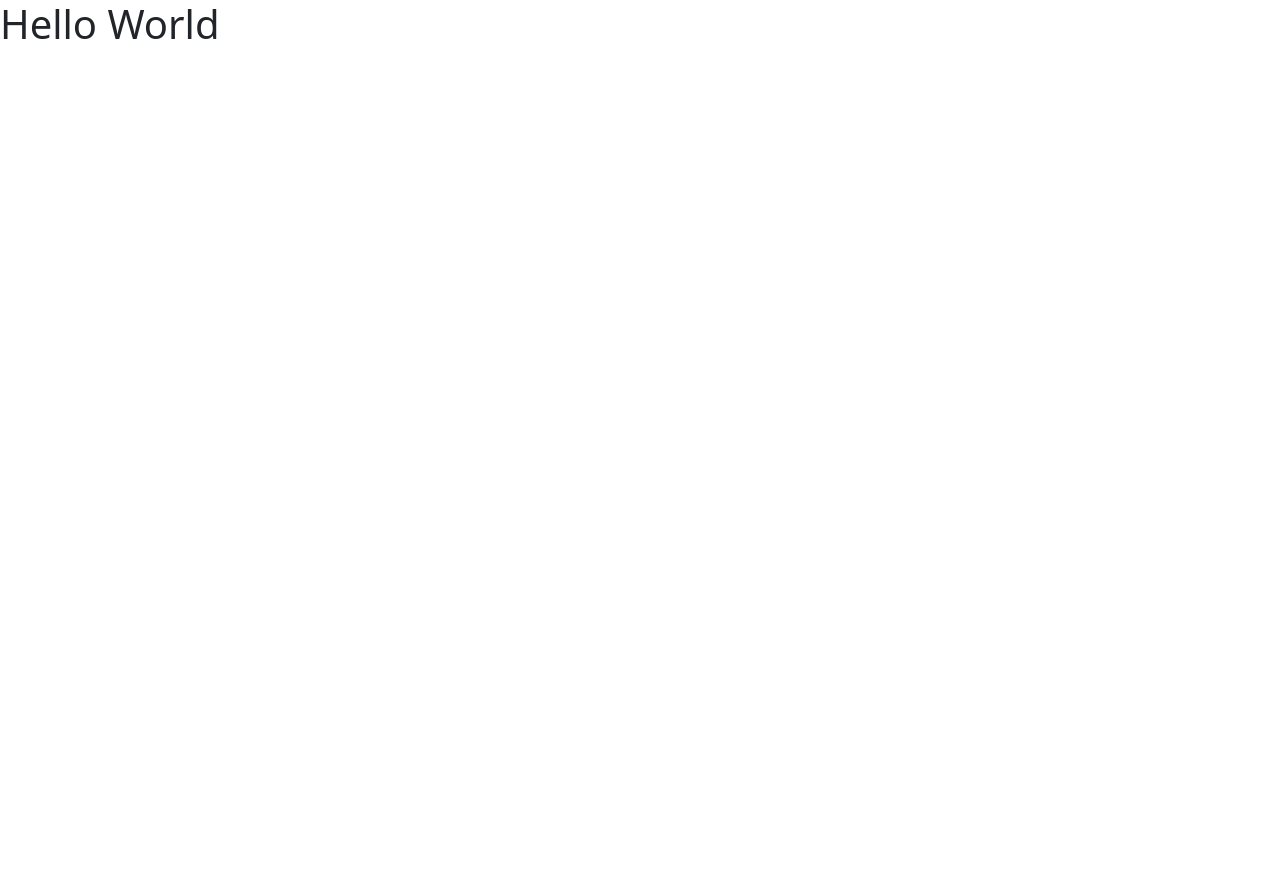
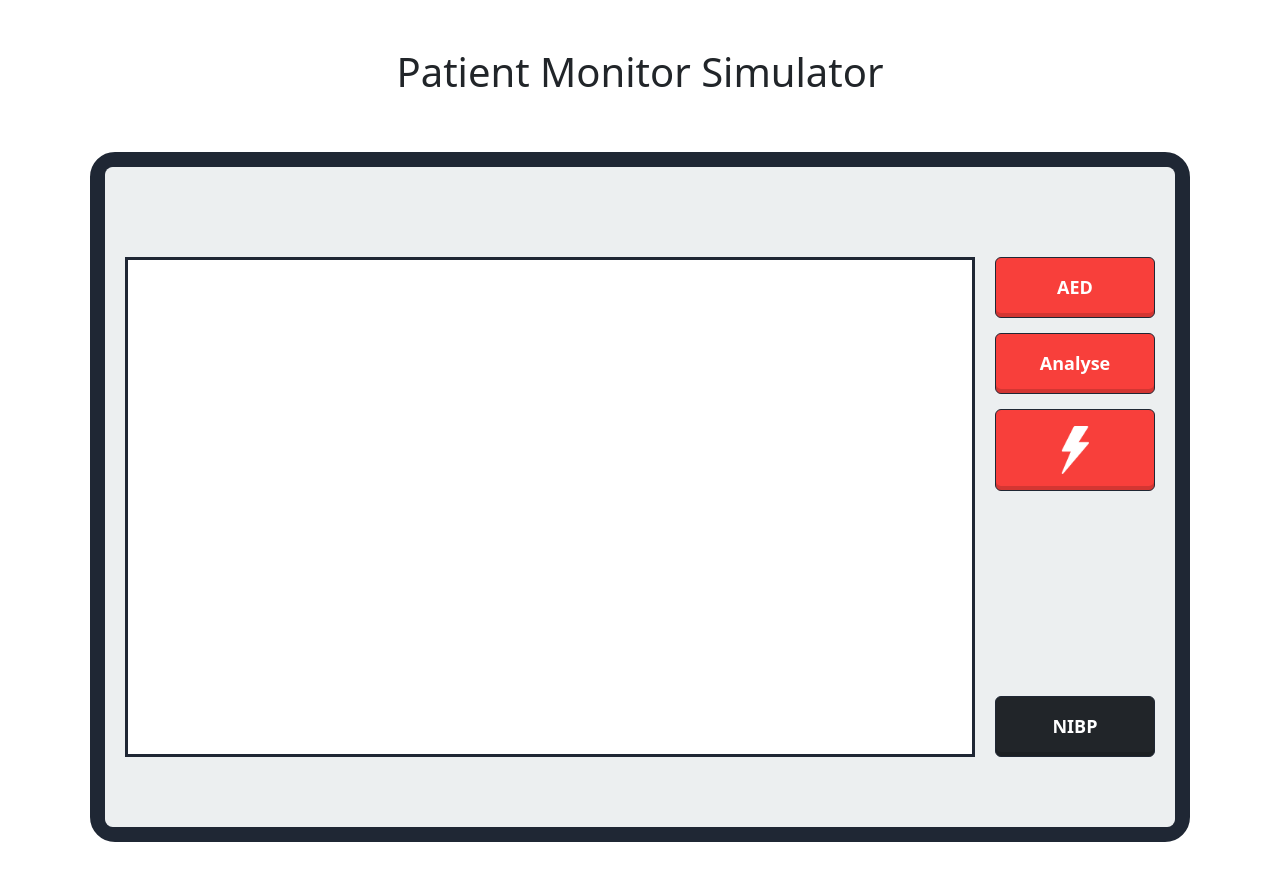
Before and after one commit to mohamed-hassan1/patient-monitor-simulator, a plain HTML site: page index.html in a window 1280 px wide. Before the commit the page ends 800 px from the top, so only its background shows below. Drawn offline with Linux system fonts and the light colour scheme.

Commit message:
Monitor layout

```diff
--- a/css/style.css
+++ b/css/style.css
@@ -0,0 +1,74 @@
+/*** Global ***/
+:root {
+  --borderColor: #1F2734;
+  --bodyColor: #ECEFF0;
+  --dark: #1E1E1E;
+  --blue: #3DB8FF;
+  --darkBlue: #0D99FF;
+  --red: #F83F3B;
+  --darkRed: #F83D39;
+  --move: #5271FF;
+  --darkMove: #541EB4;
+  --dispayBg: #fff;
+}
+
+
+
+/*** Monitor Container ***/
+
+.monitor-container .box-container {
+  max-width: 1100px;
+  border-radius: 25px;
+  border: 15px solid var(--borderColor);
+}
+
+.monitor-container .box-content {
+  background-color: var(--bodyColor);
+  padding: 90px 0 70px 0;
+  border-radius: 8px;
+}
+
+.monitor-container .display-container {
+  flex: 0 0 calc(100% - 190px);
+  max-width: calc(100% - 190px);
+  min-height: 500px;
+  padding: 0 10px 0 20px;
+}
+
+.monitor-container .inner-display {
+  border: 3px solid var(--borderColor);
+  background-color: #fff;
+}
+
+.monitor-container .box-btns {
+  flex: 0 0 190px;
+  max-width: 190px;
+  padding: 0 20px 0 10px;
+}
+
+.monitor-container .box-btns .btn {
+  color: #fff;
+  font-weight: 600;
+  font-size: 18px;
+  border-radius: 6px;
+  min-height: 60px;
+  padding: 16px 8px;
+  border: 1px solid var(--borderColor);
+  box-shadow: inset 0px -4px 0px 0px rgba(0,0,0,.15);
+}
+
+.monitor-container .box-btns .btn:active {
+  box-shadow: inset 0px 1px 0px 2px rgba(0,0,0,.15);
+}
+
+.monitor-container .box-btns .btn:not(:first-child) {
+  margin-top: 15px;
+}
+
+.monitor-container .box-btns .bg-red {
+  background-color: var(--red);
+}
+
+.monitor-container .box-btns .bg-dark {
+  background-color: var(--borderColor);
+}
--- a/index.html
+++ b/index.html
@@ -20,11 +20,46 @@
     <!-- Main Style -->
     <link rel="stylesheet" href="css/style.css">
 
-    <title>Test</title>
+    <title>Patient Monitor Simulator</title>
   </head>
   <body>
+    <!-- *** Start Data Form *** -->
+    <section class="data-form py-5">
+      <h1 class="text-center">Patient Monitor Simulator</h1>
+    </section>
+    <!-- *** End Data Form *** -->
 
-    <h1>Hello World</h1>
+    <!-- *** Start Monitor Container *** -->
+    <section class="monitor-container pb-5">
+      <div class="container">
+        <div class="row">
+          <div class="col-12">
+            <div class="box-container w-100 mx-auto">
+              <div class="box-content d-flex flex-wrap w-100">
+                <div class="display-container position-relative w-100">
+                  <div class="inner-display h-100">
+
+                  </div>
+                </div>
+                <div class="box-btns w-100 d-flex flex-wrap flex-column justify-content-between">
+                  <div class="btns-top">
+                    <button class="btn bg-red w-100">AED</button>
+                    <button class="btn bg-red w-100">Analyse</button>
+                    <button class="btn bg-red w-100">
+                      <img src="img/flash.png" alt="flash" class="img-fluid" width="28">
+                    </button>
+                  </div>
+                  <div class="btns-btm">
+                    <button class="btn bg-dark w-100">NIBP</button>
+                  </div>
+                </div>
+              </div>
+            </div>
+          </div>
+        </div>
+      </div>
+    </section>
+    <!-- *** End Monitor Container *** -->
 
     <!-- *** Start Scripts *** -->
     <!-- Main JS -->
```
Also changed, not shown: img/flash.png (added).
